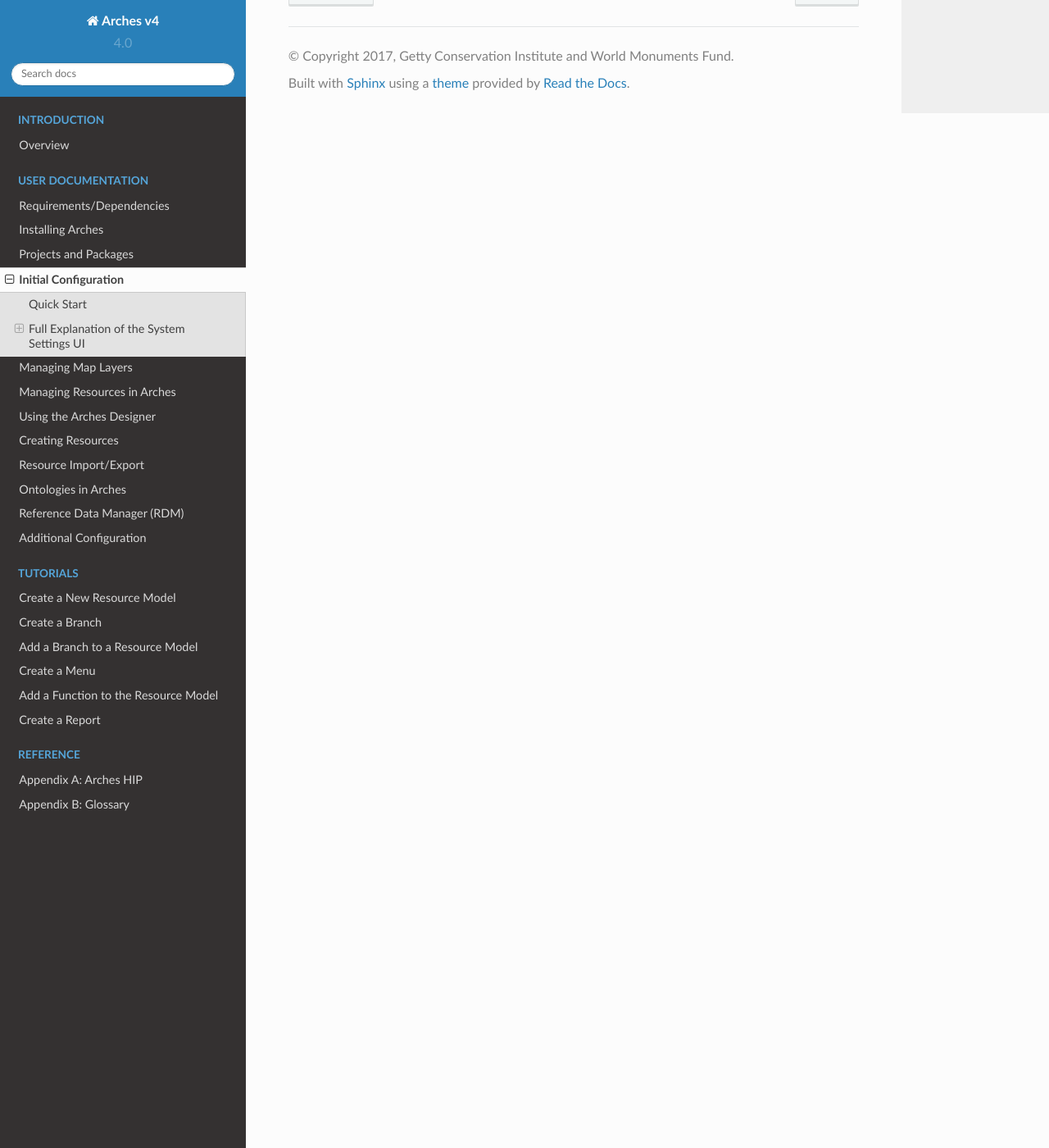
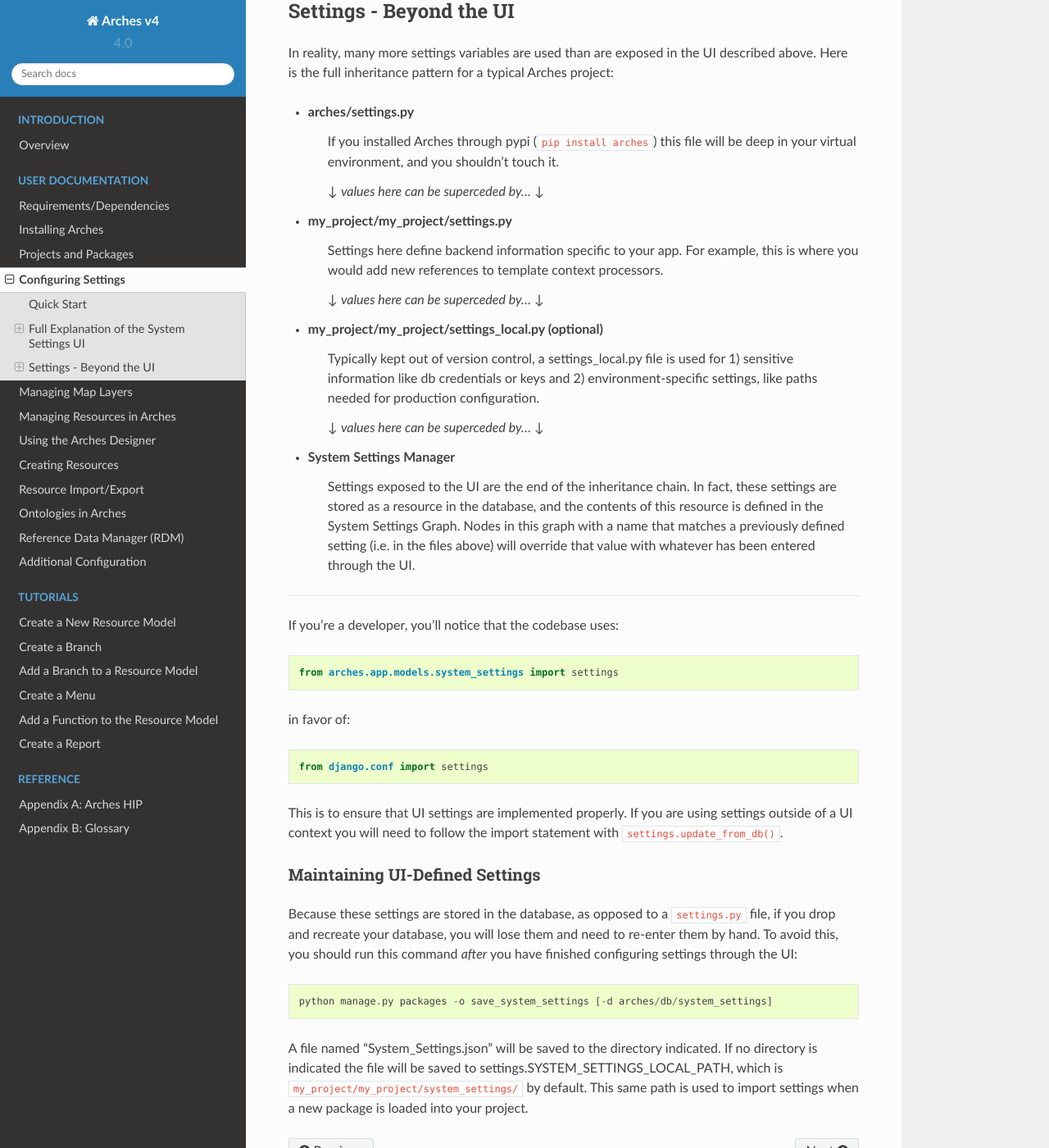
Before and after one commit to archesproject/arches-docs, a Sphinx documentation site: the page built from docs/initial-configuration.txt, in a window 1280 px wide and 1400 px high, scrolled down 3075 px. Shown: the whole window at 82% size. Built offline with Sphinx 7.4.7 and the Read the Docs theme 2.0.0, drawn with Linux system fonts in a browser that asks for light colours; some of the changed text lies outside the part shown.

Commit message:
add more information about settings and how they work
Signed-off-by: adam cox <mr.adamcox@gmail.com>

```diff
--- a/docs/initial-configuration.txt
+++ b/docs/initial-configuration.txt
@@ -1,25 +1,26 @@
-#####################
-Initial Configuration
-#####################
+####################
+Configuring Settings
+####################
 
 Quick Start
 ===========
 
-Now that you have Arches installed, there are a few extra settings you must configure to make it fully operational. In the Arches interface, head to the **System Settings** menu.
+Once Arches is installed, there are a few settings you must configure to make it fully operational. In the Arches interface, head to the **System Settings** menu (you must be logged in as the `admin` user, default password is `admin`).
 
 The most important settings to begin with are related to the map on the Search page.
 
 1. Enter your Mapbox API Key.
-    By default, Arches uses a few basemap services from Mapbox, for which you need to provide a key. You can get a free key at mapbox.com, and for installations that do not expect exceptionally heavy traffic, this free key will be sufficient. Once you have obtained the key, copy it from Mapbox (it will start with ``pk.``). Go to **System Settings -- > Map Settings --> Mapbox API** and enter key there.
+    By default, Arches uses a few basemap services from Mapbox, for which you need to provide a key. You can get a free key at `mapbox.com <https://mapbox.com>`_, and for installations that do not expect exceptionally heavy traffic, this free key will be sufficient. Once you have obtained the key, copy it from Mapbox (it will start with ``pk.``). Go to **System Settings -- > Map Settings --> Mapbox API** and enter it there.
 
     If you don't want to use MapBox, you can avoid this step by loading in a different basemap and removing all of the default MapBox layers. More about loading different basemaps in the `command line reference <https://github.com/archesproject/arches/wiki/Command-Line-Reference#importexport-commands>`_ documentation.
 
 2. Set the default Map Zoom and Project Extent settings
     The Map Zoom is useful for geometry editing, but note that the Search page will automatically zoom to the extent of your search results every time they are updated. The Project Area is very important as it defines the area for your hexagon bins. It may be best to open a new tab with your Search page, make a change here in the Settings, and then refresh your Search page to preview the changes you make.
+
 3. Change Hexagon Bin Settings
     Finally, you can change the size and precision of the search result hexagon bins. We recommend changing these settings in small increments, as making a *small* bin size with a *large* project area (for example) can be costly for your browser and may cause it to crash when loading the Search page.
 
-After getting the Map Settings figured out, you will probably want to change the name of your app (System Settings), or create some Saved Searches to make it easier for the users to explore your database (Saved Searches).
+After getting the Map Settings figured out, you may want to change the name of your app (System Settings), or create some Saved Searches to make it easier for the users to explore your database (Saved Searches).
 
 Full Explanation of the System Settings UI
 ==========================================
@@ -86,3 +87,47 @@
 #. **Specify Search Criteria** - Go to the Search page and enter all the criteria you would like to use to configure your Saved Search. You may notice that with the addition of each new search filter (either by using the term filter, map filtering tools, or temporal filters) the URL for the page will change.
 #. **Copy the URL** - In your browser address bar, copy the *entire* URL. This will be a long string that defines each of the search filters created in step 1.
 #. **Create the Saved Search** - Finally, head back to this page and fill out the settings that you see at left. You can also upload an image that will be shown along with your Search Search.
+
+Settings - Beyond the UI
+========================
+
+In reality, many more settings variables are used than are exposed in the UI described above. Here is the full inheritance pattern for a typical Arches project:
+
+- arches/settings.py
+    If you installed Arches through pypi (``pip install arches``) this file will be deep in your virtual environment, and you shouldn't touch it.
+
+    ↓  `values here can be superceded by...`  ↓
+
+- my_project/my_project/settings.py
+    Settings here define backend information specific to your app. For example, this is where you would add new references to template context processors.
+
+    ↓  `values here can be superceded by...`  ↓
+
+- my_project/my_project/settings_local.py (optional)
+    Typically kept out of version control, a settings_local.py file is used for 1) sensitive information like db credentials or keys and 2) environment-specific settings, like paths needed for production configuration.
+
+    ↓  `values here can be superceded by...`  ↓
+
+- System Settings Manager
+    Settings exposed to the UI are the end of the inheritance chain. In fact, these settings are stored as a resource in the database, and the contents of this resource is defined in the System Settings Graph. Nodes in this graph with a name that matches a previously defined setting (i.e. in the files above) will override that value with whatever has been entered through the UI.
+
+----
+
+If you're a developer, you'll notice that the codebase uses::
+
+    from arches.app.models.system_settings import settings
+
+in favor of::
+
+    from django.conf import settings
+
+This is to ensure that UI settings are implemented properly. If you are using settings outside of a UI context you will need to follow the import statement with ``settings.update_from_db()``.
+
+Maintaining UI-Defined Settings
+-------------------------------
+
+Because these settings are stored in the database, as opposed to a ``settings.py`` file, if you drop and recreate your database, you will lose them and need to re-enter them by hand. To avoid this, you should run this command *after* you have finished configuring settings through the UI::
+
+    python manage.py packages -o save_system_settings [-d arches/db/system_settings]
+
+A file named "System_Settings.json" will be saved to the directory indicated. If no directory is indicated the file will be saved to settings.SYSTEM_SETTINGS_LOCAL_PATH, which is ``my_project/my_project/system_settings/`` by default. This same path is used to import settings when a new package is loaded into your project.
```
